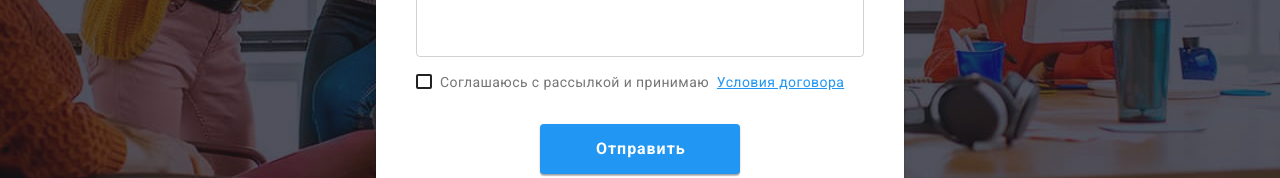
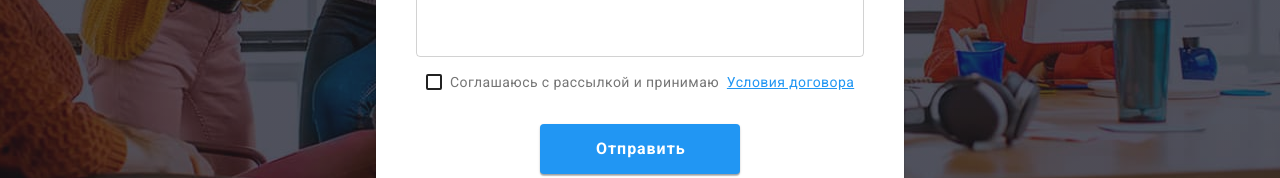
Before and after one commit to Roman-Nechaev/goit-markup-hw-06, a plain HTML site: page index.html in a window 1280 px wide. Both pictures are taken after a click on the button "Заказать услугу". Shown: the part 470-648 px from the top of the page. Drawn offline with nearby package versions, Linux system fonts and the light colour scheme; files whose address does not match are found by name.

Commit message:
add fixes

```diff
--- a/css/styles.css
+++ b/css/styles.css
@@ -1029,7 +1029,7 @@
     right: 8px;
     top: 8px;
 
-     transition: transform 250ms cubic-bezier(0.4, 0, 0.2, 1);
+     transition: fill  250ms cubic-bezier(0.4, 0, 0.2, 1);
 
   }
 
@@ -1113,7 +1113,6 @@
 
     outline: none;
 
-     transition: background 250ms cubic-bezier(0.4, 0, 0.2, 1);
 
   }
 
@@ -1226,7 +1225,7 @@ cursor: pointer;
   line-height: calc(24 / 14) ;
 
   margin-bottom: 30px;
-
+  margin-left: 10px;
   letter-spacing: 0.03em;
 
   color: #757575;
@@ -1239,14 +1238,19 @@ cursor: pointer;
 
  .check-text span {
    width: 16px;
-   height: 15px;
+   height: 16px;
    border: 2px solid #212121;
    border-radius: 2px;
    margin-right: 8px;
+
    display: flex;
    align-items: center;
 
+   text-transform: uppercase;
+
+
  }
+
 
 
  .modal-checkbox:checked + .check-text span {
--- a/index.html
+++ b/index.html
@@ -535,14 +535,16 @@
 
                 </div>
 
+                <div class="modal-checkbox-box">
                 <input type="checkbox" id="modal-checkbox" class="modal-checkbox visually-hidden">
                 <label for="modal-checkbox" class="check-text">
-                    <span>
-                        <svg class="icon-check" width=16 height=15>
+                    <span class="icon-check-box">
+                        <svg class="icon-check" width=16 height=16>
                             <use href="./images/main/icons/symbol-defs.svg#icon-madal-check"></use>
                         </svg>
                     </span>Соглашаюсь с рассылкой и принимаю &#160;<a href="" class="link-modal">Условия
                         договора</a></label>
+                    </div>
 
                 <button type="submit" class="modal-button">Отправить</button>
             </form>
```
